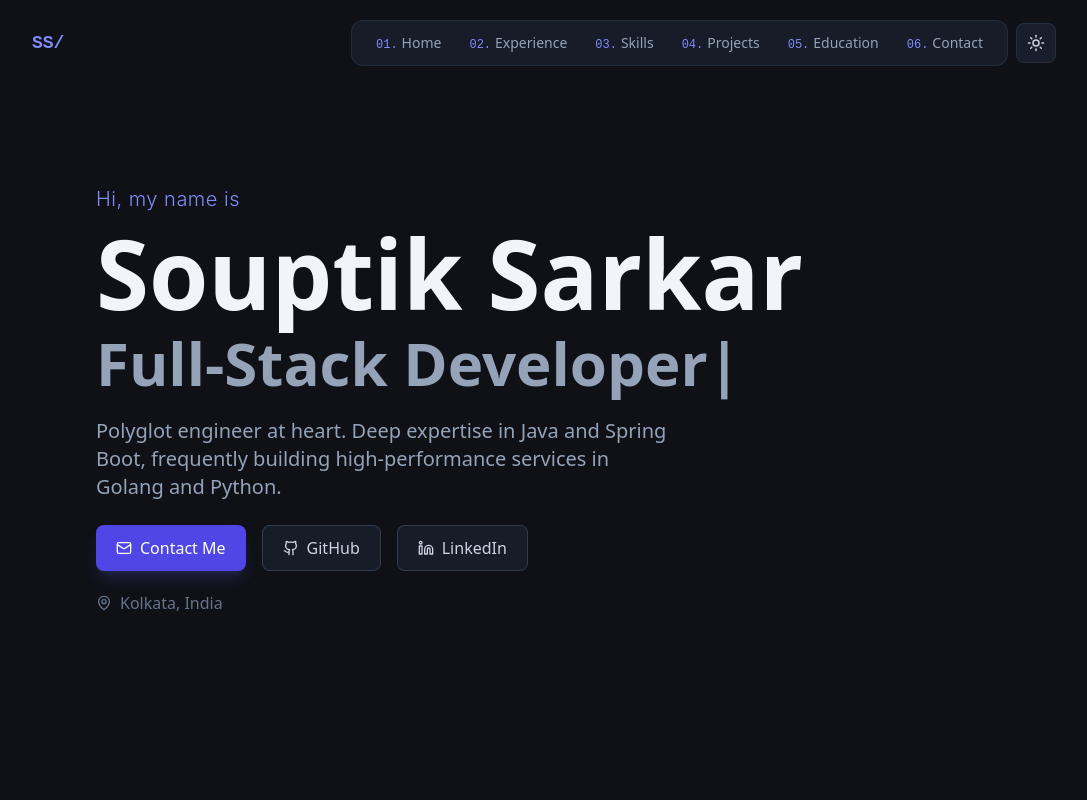
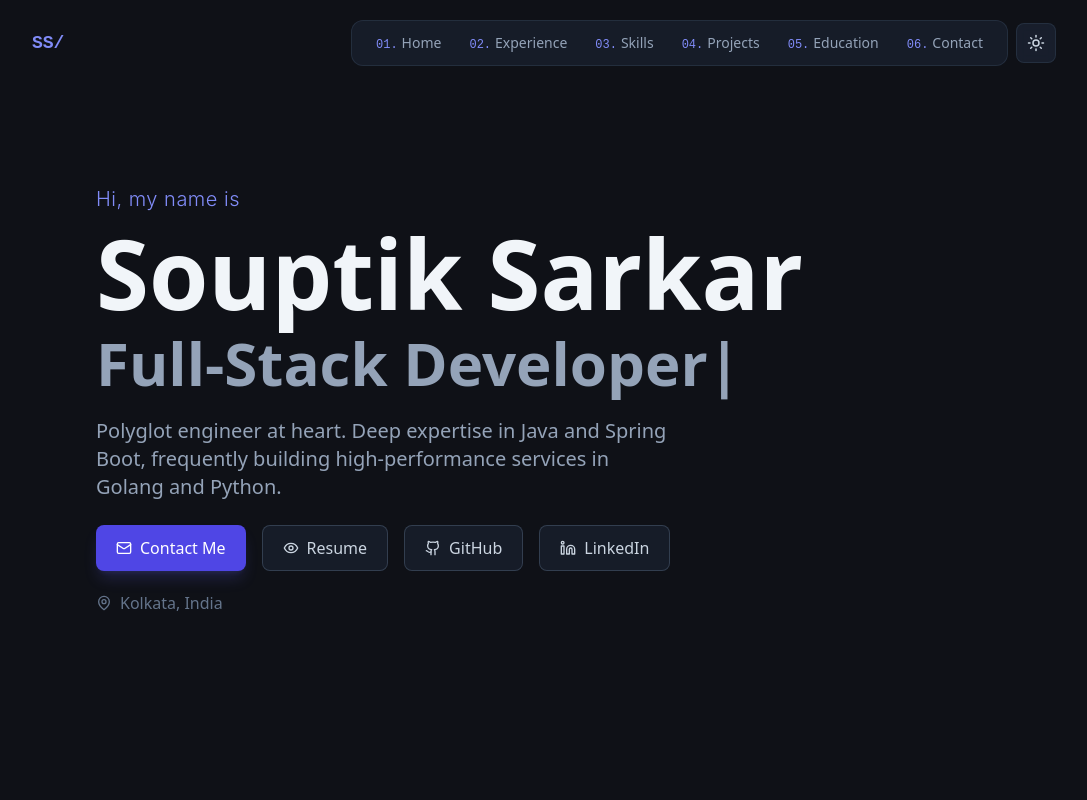
Before and after one commit to souptik4572/nextjs-portfolio, a Next.js app: page / in a window 1280 px wide. Shown: the top 800 px of the page, without its empty margins (96-1183 px from the left). Built offline with nearby package versions, Linux system fonts and the light colour scheme.

Commit message:
feat: add resume download functionality

```diff
--- a/components/sections/Contact.tsx
+++ b/components/sections/Contact.tsx
@@ -2,7 +2,7 @@
 import { motion } from "framer-motion";
 import { useInView } from "framer-motion";
 import { useRef, useState } from "react";
-import { Mail, Github, Linkedin, MapPin, Send, CheckCircle2, AlertCircle } from "lucide-react";
+import { Mail, Github, Linkedin, MapPin, Send, CheckCircle2, AlertCircle, Eye } from "lucide-react";
 import { portfolioData } from "@/lib/data";
 
 export default function Contact() {
@@ -192,6 +192,17 @@ export default function Contact() {
           </div>
         </div>
 
+        {/* Resume View Button */}
+        <a
+          href={personal.resume}
+          target="_blank"
+          rel="noopener noreferrer"
+          className="inline-flex items-center gap-2 px-5 py-2.5 bg-blue-600 hover:bg-blue-500 dark:bg-indigo-600 dark:hover:bg-indigo-500 text-white rounded-lg font-medium transition-all shadow-lg shadow-blue-500/20 dark:shadow-indigo-500/20 hover:shadow-xl hover:shadow-blue-500/30 dark:hover:shadow-indigo-500/30 hover:-translate-y-0.5 mb-8"
+        >
+          <Eye size={16} />
+          View Resume
+        </a>
+
         {/* Contact Form */}
         <motion.form
           initial={{ opacity: 0, y: 24 }}
--- a/components/sections/Intro.tsx
+++ b/components/sections/Intro.tsx
@@ -1,7 +1,7 @@
 "use client";
 import { motion } from "framer-motion";
 import { TypeAnimation } from "react-type-animation";
-import { MapPin, Mail, Github, Linkedin } from "lucide-react";
+import { MapPin, Mail, Github, Linkedin, Eye } from "lucide-react";
 import { portfolioData } from "@/lib/data";
 
 const fadeUp = {
@@ -89,6 +89,14 @@ export default function Intro() {
           <Mail size={16} /> Contact Me
         </a>
         <a
+          href={personal.resume}
+          target="_blank"
+          rel="noopener noreferrer"
+          className="flex items-center gap-2 px-5 py-2.5 border border-slate-300/60 dark:border-slate-600/60 hover:border-blue-500/60 dark:hover:border-indigo-400/60 text-slate-700 dark:text-slate-300 hover:text-blue-600 dark:hover:text-indigo-400 bg-white/50 dark:bg-slate-800/50 backdrop-blur-sm rounded-lg font-medium transition-all hover:-translate-y-0.5"
+        >
+          <Eye size={16} /> Resume
+        </a>
+        <a
           href={personal.github}
           target="_blank"
           rel="noopener noreferrer"
--- a/components/sections/Projects.tsx
+++ b/components/sections/Projects.tsx
@@ -101,7 +101,7 @@ export default function Projects() {
       <div className="px-6 md:px-16 lg:px-32">
         <div className="relative">
           <div className="overflow-x-auto pt-2 pb-4 scroll-smooth hide-scrollbar">
-            <div className="flex gap-4 md:gap-5 min-w-max">
+            <div className="flex items-center gap-10 md:gap-10 min-w-max px-8 md:px-12">
               {portfolioData.projects.map((project, i) => (
                 <div key={project.id} className="w-[280px] sm:w-[320px] md:w-[360px] lg:w-[380px] flex-shrink-0">
                   <ProjectCard project={project} index={i} />
--- a/lib/data.ts
+++ b/lib/data.ts
@@ -20,6 +20,7 @@ export const portfolioData = {
     github: "https://github.com/souptik4572",
     linkedin: "https://www.linkedin.com/in/souptik4572/",
     location: "Kolkata, India",
+    resume: "https://bit.ly/Souptik_Sarkar_4YOE_SDE2",
   },
   skills: [
     {
```
